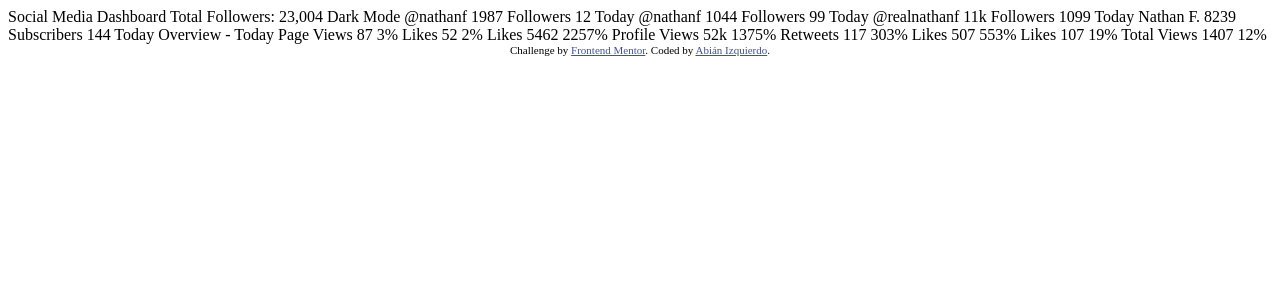
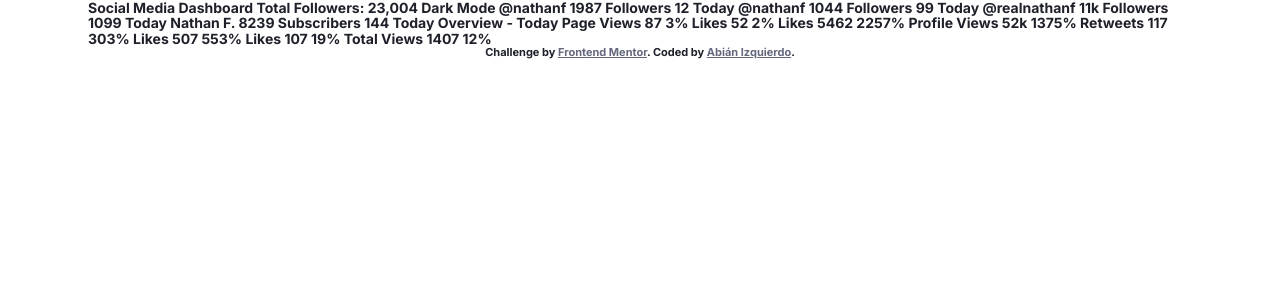
Before and after one commit to abizmo/social-media-dashboard-with-theme-switcher, a React (Create React App) app: page / in a window 1280 px wide. Shown: the top 300 px of the page. Built offline with nearby package versions, Linux system fonts and the light colour scheme.

Commit message:
Set global css

```diff
--- a/public/index.html
+++ b/public/index.html
@@ -5,6 +5,9 @@
   <meta name="viewport" content="width=device-width, initial-scale=1.0">
 
   <link rel="icon" type="image/png" sizes="32x32" href="./images/favicon-32x32.png">
+  <link rel="preconnect" href="https://fonts.googleapis.com">
+  <link rel="preconnect" href="https://fonts.gstatic.com" crossorigin>
+  <link href="https://fonts.googleapis.com/css2?family=Inter:wght@400;700&display=swap" rel="stylesheet">
 
   <title>Frontend Mentor | Social Media Dashboard with Theme Switcher</title>
 
--- a/src/index.css
+++ b/src/index.css
@@ -1,8 +1,125 @@
+/* Custom properties */
+:root {
+  --clr-accent-green: hsl(163 72% 41%);
+  --clr-accent-red: hsl(356 69% 56%);
+  /* light theme */
+  --clr-toggle: hsl(230 22% 74%);
+  --clr-bg: hsl(0 0% 100%);
+  --clr-top-bg-pattern: hsl(225 100% 98%);
+  --clr-card-bg: hsl(227 47% 96%);
+  --clr-text-secondary: hsl(228 12% 44%);
+  --clr-text-primary: hsl(230 17% 14%);
+
+  /* brand colors */
+  --clr-facebook: hsl(208 92% 53%);
+  --clr-twitter: hsl(203 89% 53%);
+  --clr-instagram: linear-gradient(90deg, hsl(37 97% 70%), hsl(329 70% 58%));
+  --clr-youtube: hsl(348 97% 39%);
+
+  --ff-sans: 'Inter', sans-serif;
+  --fs-900: 3.5rem;
+  --fs-800: 2rem;
+  --fs-700: clamp(1.5rem, 1vw + 1.1rem, 1.75rem);
+  --fs-600: 1.5rem;
+  --fs-500: 1rem;
+  --fs-400: .875rem;
+  --fs-200: .75rem;
+  --fs-100: .6875rem;
+}
+
+@media (prefers-color-scheme: dark) {
+  :root {
+    /* dark theme */
+    --clr-toggle: linear-gradient(90deg, hsl(210 78% 56%), hsl(146 68% 55%));
+    --clr-bg: hsl(230 17% 14%);
+    --clr-top-bg-pattern: hsl(232 19% 15%);
+    --clr-card-bg: hsl(228 28% 20%);
+    --clr-text-secondary: hsl(228 34% 66%);
+    --clr-text-primary: hsl(0 0% 100%);
+  }
+}
+/* End Custom properties */
+/* Reset Section */
+*,
+*::before,
+*::after {
+  box-sizing: border-box;
+}
+
+body,
+h1,
+h2,
+h3,
+p {
+  font-weight: 700;
+  margin: 0;
+}
+
+/* Remove animations for people who've turned them off */
+@media (prefers-reduced-motion: reduce) {
+  *,
+  *::before,
+  *::after {
+    animation-duration: 0.01ms !important;
+    animation-iteration-count: 1 !important;
+    transition-duration: 0.01ms !important;
+    scroll-behavior: auto !important;
+  }
+}
+/* End Reset Section */
+
+body {
+  background: var(--clr-bg);
+  color: var(--clr-text-primary);
+  font-family: var(--ff-sans);
+  font-size: var(--fs-400);
+  line-height: 1.1;
+  min-height: 100vh;
+}
+
+/* Utility classes */
+.container {
+  margin-inline: auto;
+  max-width: 72rem;
+  padding-inline: 1.5rem;
+}
+
+.flex {
+  display: flex;
+  gap: var(--gap, 1rem);
+}
+
+.grid {
+  display: grid;
+  gap: var(--gap, 1rem);
+}
+
+.letter-spacing-1 {
+  letter-spacing: -0.03em;
+}
+
+.letter-spacing-2 {
+  letter-spacing: 0.005em;
+}
+
+.letter-spacing-3 {
+  letter-spacing: 0.01em;
+}
+
+.letter-spacing-4 {
+  letter-spacing: 0.42em;
+}
+
+.uppercase {
+  text-transform: uppercase;
+}
+
+/* Footer css */
 .attribution {
-  font-size: 11px;
+  font-size: var(--fs-100);
   text-align: center;
 }
 
 .attribution a {
-  color: hsl(228, 45%, 44%);
+  color: var(--clr-text-secondary);
 }
--- a/src/index.jsx
+++ b/src/index.jsx
@@ -6,7 +6,7 @@ const root = ReactDOM.createRoot(document.getElementById('root'));
 
 root.render(
   <React.StrictMode>
-    <main>
+    <main className="container">
       Social Media Dashboard
       Total Followers: 23,004
 
```
